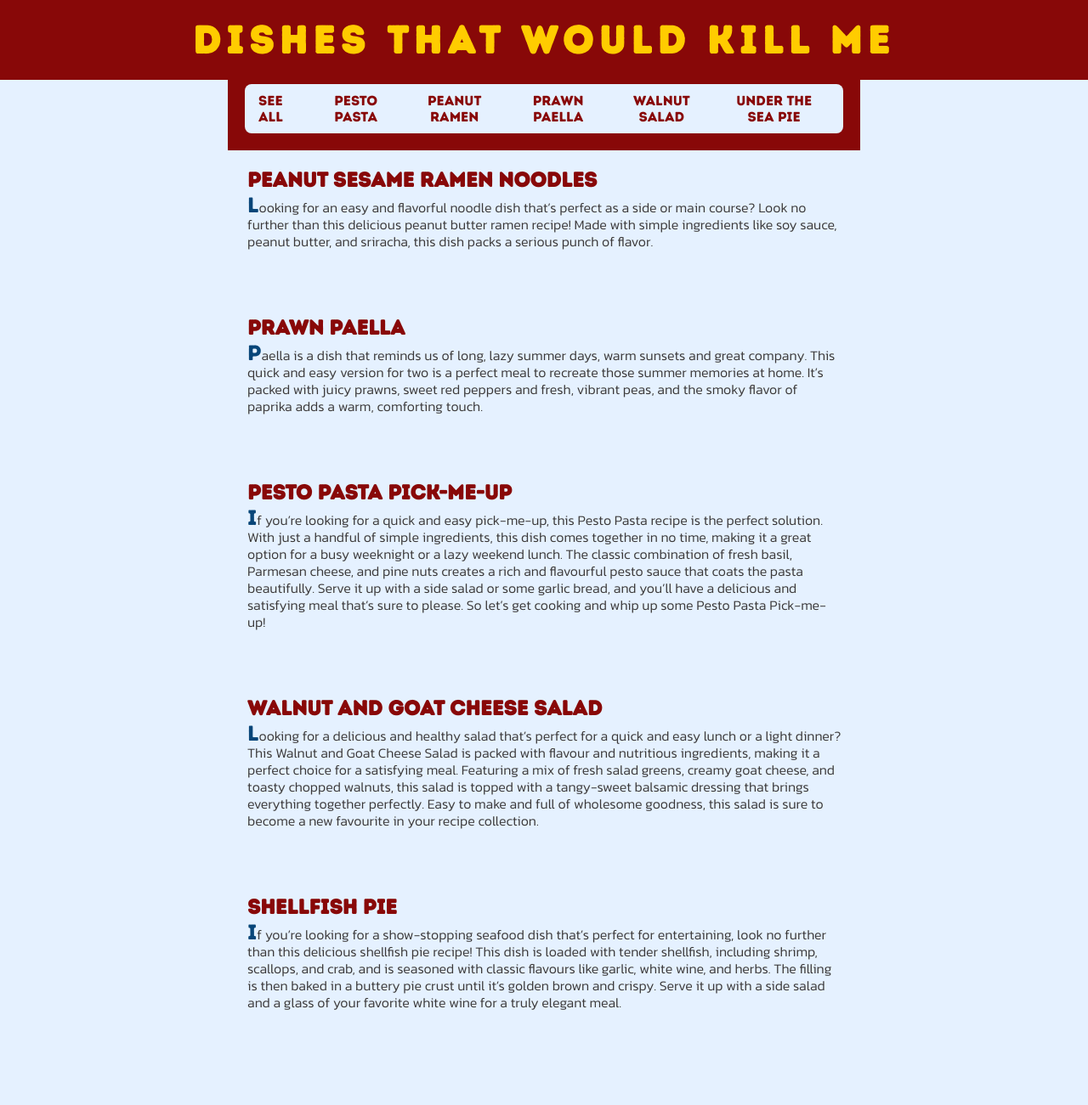
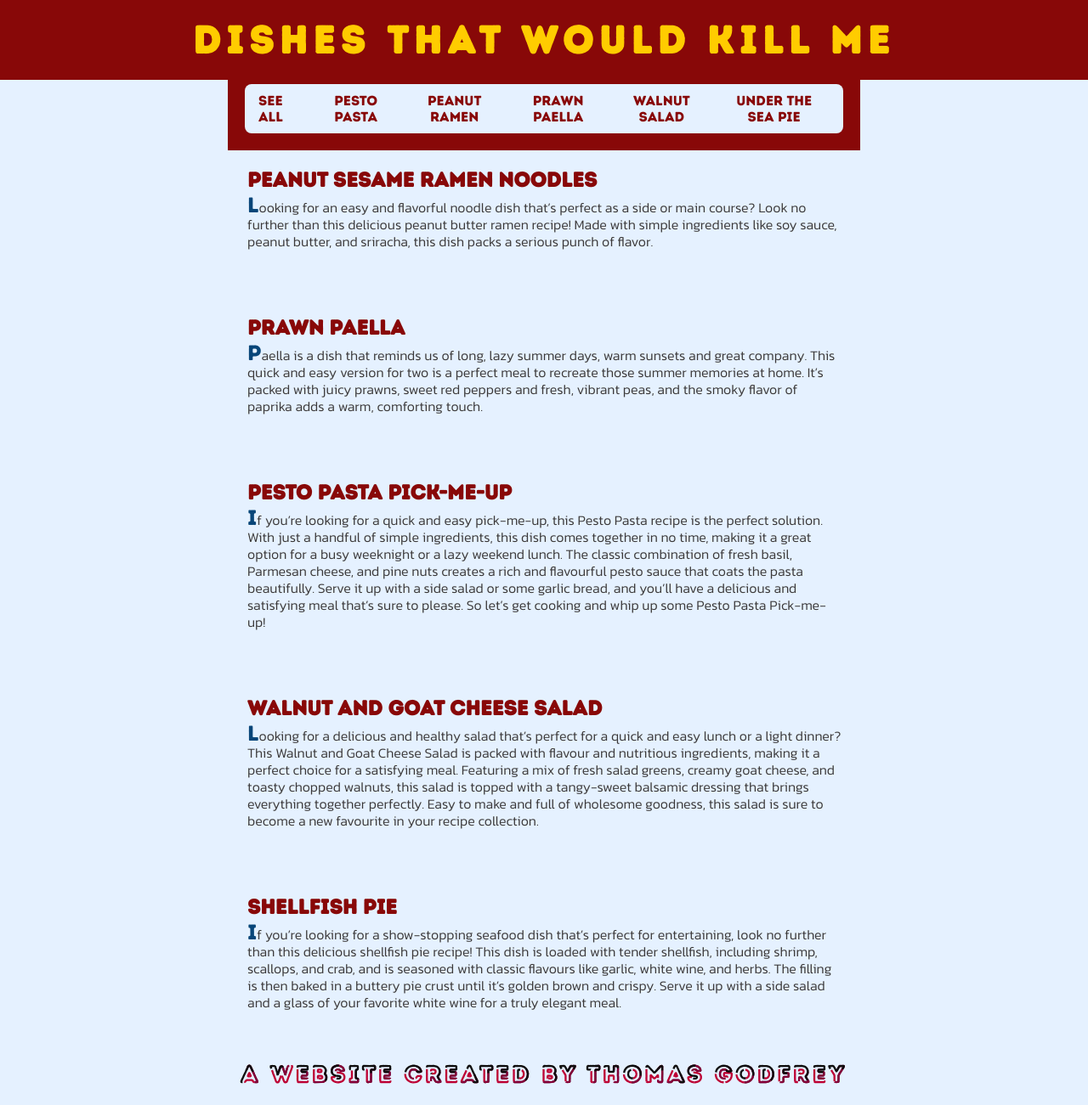
Before and after one commit to thomasgodfrey48/instantcrush, a Jekyll site: the page built from pages/recipelisting.md, in a window 1280 px wide. Shown: the whole page at 85% size. Built offline with Jekyll 4.4.1, drawn with Linux system fonts in a browser that asks for light colours; before the commit the page ends 1247 px from its top, so only the background shows below that.

Commit message:
Update recipelist.html

```diff
--- a/_layouts/recipelist.html
+++ b/_layouts/recipelist.html
@@ -17,3 +17,23 @@ layout: recipesite
 <div class="listing">
   {%- include recipelist.html -%}
 </div>
+
+<center><footer class="footani">
+  <div class="container">
+    <svg viewBox="0 0 960 70">
+      <symbol id="s-text">
+        <text text-anchor="middle" x="50%" y="50%">A Website Created By Thomas Godfrey</text>
+      </symbol>
+
+      <g class = "g-ants">
+        <use xlink:href="#s-text" class="text-copy"></use>
+        <use xlink:href="#s-text" class="text-copy"></use>
+        <use xlink:href="#s-text" class="text-copy"></use>
+        <use xlink:href="#s-text" class="text-copy"></use>
+        <use xlink:href="#s-text" class="text-copy"></use>
+      </g>
+    </svg>
+  </div>
+    </footer> </center>
+  <style>
+  </style>
```
